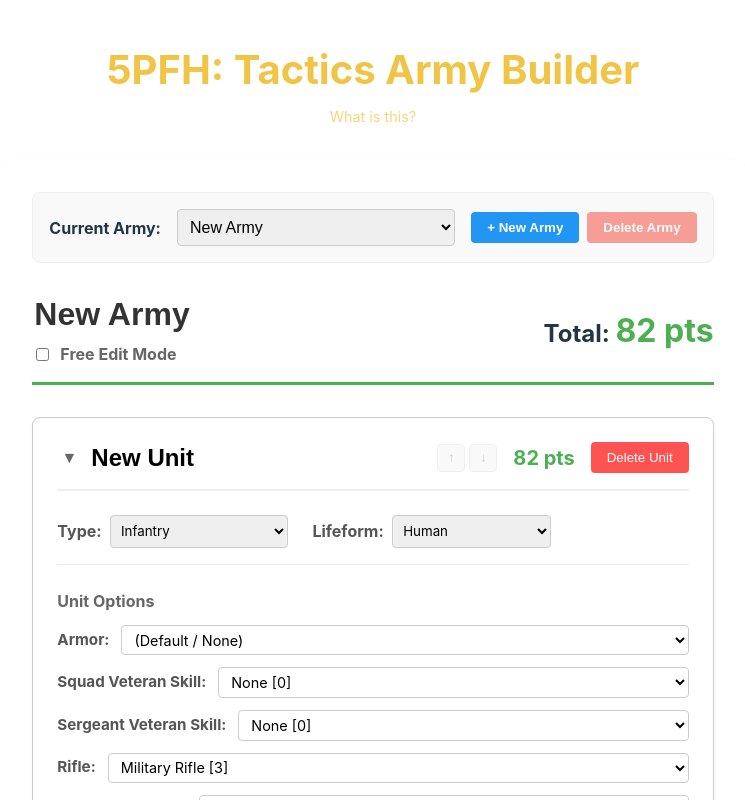
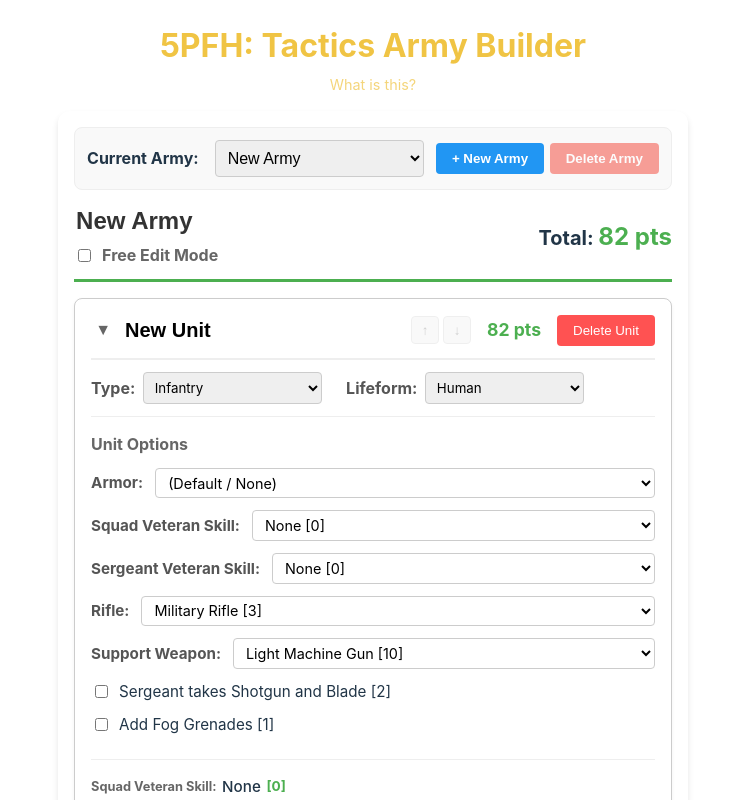
Before and after one commit to pomalley/tactics-builder, a Vue app: page / in a window 1280 px wide. Both pictures are taken after a click on the button "+ Add New Unit To Army". Shown: the top 800 px of the page, without its empty margins (267-1012 px from the left). Built offline with nearby package versions, Linux system fonts and the light colour scheme.

Commit message:
reduce spacing

```diff
--- a/src/App.vue
+++ b/src/App.vue
@@ -29,7 +29,7 @@ const message = ref("5PFH: Tactics Army Builder");
   width: 100%;
   max-width: 1200px;
   margin: 0 auto;
-  padding: 1rem;
+  padding: 0.75rem;
   font-family: "Inter", system-ui, Avenir, Helvetica, Arial, sans-serif;
   display: flex;
   flex-direction: column;
@@ -40,30 +40,30 @@ const message = ref("5PFH: Tactics Army Builder");
 
 @media (min-width: 768px) {
   .app-container {
-    padding: 2rem;
+    padding: 1rem;
   }
 }
 
 .header {
   text-align: center;
-  margin-bottom: 1.5rem;
+  margin-bottom: 1rem;
 }
 
 @media (min-width: 768px) {
   .header {
-    margin-bottom: 2rem;
+    margin-bottom: 1rem;
   }
 }
 
 h1 {
   color: #f0c444;
-  font-size: 1.75rem;
+  font-size: 1.5rem;
   margin: 0.5rem 0 0.25rem 0;
 }
 
 @media (min-width: 768px) {
   h1 {
-    font-size: 2.5rem;
+    font-size: 2rem;
   }
 }
 
--- a/src/components/EquipmentManager.vue
+++ b/src/components/EquipmentManager.vue
@@ -69,7 +69,7 @@ const addManualSlot = () => {
 .equipment-item {
   display: flex;
   align-items: center;
-  gap: 0.5rem;
+  gap: 0.35rem;
   font-size: 0.95rem;
   margin-bottom: 0.25rem;
 }
@@ -133,7 +133,7 @@ const addManualSlot = () => {
 .manual-add-controls {
   margin-top: 0.5rem;
   display: flex;
-  gap: 0.5rem;
+  gap: 0.35rem;
 }
 
 .add-manual-btn {
--- a/src/components/ModelItem.vue
+++ b/src/components/ModelItem.vue
@@ -86,8 +86,8 @@ const handleRemove = () => {
 .model-item {
   border: 1px solid #ddd;
   border-radius: 6px;
-  padding: 1rem;
-  margin-bottom: 1rem;
+  padding: 0.75rem;
+  margin-bottom: 0.5rem;
   background-color: #fafafa;
 }
 
@@ -102,7 +102,7 @@ const handleRemove = () => {
   display: flex;
   justify-content: space-between;
   align-items: center;
-  margin-bottom: 0.5rem;
+  margin-bottom: 0.25rem;
 }
 
 .model-name-input {
@@ -121,13 +121,13 @@ const handleRemove = () => {
   display: grid;
   grid-template-columns: 1fr;
   gap: 0.5rem;
-  margin-bottom: 0.5rem;
+  margin-bottom: 0.25rem;
 }
 
 @media (min-width: 600px) {
   .model-details {
     grid-template-columns: 1fr 1fr 100px;
-    gap: 1rem;
+    gap: 0.75rem;
   }
 }
 
--- a/src/components/UnitItem.vue
+++ b/src/components/UnitItem.vue
@@ -203,16 +203,16 @@ const onLifeformChange = (event: Event) => {
 .unit-item {
   border: 1px solid #ccc;
   border-radius: 8px;
-  padding: 1rem;
-  margin-bottom: 1.5rem;
+  padding: 0.75rem;
+  margin-bottom: 1rem;
   background-color: white;
   box-shadow: 0 2px 4px rgba(0, 0, 0, 0.05);
 }
 
 @media (min-width: 768px) {
   .unit-item {
-    padding: 1.5rem;
-    margin-bottom: 2rem;
+    padding: 1rem;
+    margin-bottom: 1rem;
   }
 }
 
@@ -227,8 +227,8 @@ const onLifeformChange = (event: Event) => {
   display: flex;
   flex-direction: column;
   gap: 1rem;
-  margin-bottom: 1rem;
-  padding-bottom: 1rem;
+  margin-bottom: 0.75rem;
+  padding-bottom: 0.75rem;
   border-bottom: 2px solid #eee;
 }
 
@@ -237,7 +237,7 @@ const onLifeformChange = (event: Event) => {
     flex-direction: row;
     justify-content: space-between;
     align-items: center;
-    margin-bottom: 1.5rem;
+    margin-bottom: 0.75rem;
   }
 }
 
@@ -282,15 +282,15 @@ const onLifeformChange = (event: Event) => {
   display: flex;
   flex-wrap: wrap;
   gap: 1rem;
-  margin-bottom: 1rem;
-  padding-bottom: 1rem;
+  margin-bottom: 0.75rem;
+  padding-bottom: 0.75rem;
   border-bottom: 1px solid #eee;
 }
 
 @media (min-width: 600px) {
   .unit-settings {
     gap: 1.5rem;
-    margin-bottom: 1.5rem;
+    margin-bottom: 1rem;
   }
 }
 
@@ -333,7 +333,7 @@ const onLifeformChange = (event: Event) => {
 }
 
 .unit-name-input {
-  font-size: 1.25rem;
+  font-size: 1.1rem;
   font-weight: 700;
   border: none;
   background: transparent;
@@ -342,7 +342,7 @@ const onLifeformChange = (event: Event) => {
 
 @media (min-width: 768px) {
   .unit-name-input {
-    font-size: 1.5rem;
+    font-size: 1.25rem;
   }
 }
 
@@ -396,7 +396,7 @@ const onLifeformChange = (event: Event) => {
 }
 
 .unit-points {
-  font-size: 1.25rem;
+  font-size: 1.1rem;
   font-weight: bold;
   color: #4caf50;
 }
@@ -454,8 +454,8 @@ const onLifeformChange = (event: Event) => {
 }
 
 .unit-options {
-  margin-bottom: 1.5rem;
-  padding-bottom: 1rem;
+  margin-bottom: 1rem;
+  padding-bottom: 0.75rem;
   border-bottom: 1px solid #eee;
 }
 
@@ -477,8 +477,8 @@ const onLifeformChange = (event: Event) => {
 }
 
 .unit-equipment {
-  margin-bottom: 1.5rem;
-  padding-bottom: 1rem;
+  margin-bottom: 1rem;
+  padding-bottom: 0.75rem;
   border-bottom: 1px solid #eee;
 }
 
--- a/src/components/UnitList.vue
+++ b/src/components/UnitList.vue
@@ -80,7 +80,7 @@ const onRemoveArmy = () => {
 .army-builder {
   background: white;
   border-radius: 12px;
-  padding: 1rem;
+  padding: 0.75rem;
   box-shadow: 0 4px 6px rgba(0,0,0,0.1);
   width: 100%;
   box-sizing: border-box;
@@ -88,7 +88,7 @@ const onRemoveArmy = () => {
 
 @media (min-width: 768px) {
   .army-builder {
-    padding: 2rem;
+    padding: 1rem;
   }
 }
 
@@ -102,9 +102,9 @@ const onRemoveArmy = () => {
 .army-management {
   display: flex;
   flex-direction: column;
-  gap: 1rem;
-  margin-bottom: 2rem;
-  padding: 1rem;
+  gap: 0.75rem;
+  margin-bottom: 1rem;
+  padding: 0.75rem;
   background: #f9f9f9;
   border-radius: 8px;
   border: 1px solid #eee;
@@ -156,7 +156,7 @@ const onRemoveArmy = () => {
 
 .management-actions {
   display: flex;
-  gap: 0.5rem;
+  gap: 0.35rem;
 }
 
 .mgmt-btn {
@@ -194,8 +194,8 @@ const onRemoveArmy = () => {
   display: flex;
   flex-direction: column;
   gap: 1rem;
-  margin-bottom: 1.5rem;
-  padding-bottom: 1rem;
+  margin-bottom: 1rem;
+  padding-bottom: 0.75rem;
   border-bottom: 3px solid #4CAF50;
 }
 
@@ -204,7 +204,7 @@ const onRemoveArmy = () => {
     flex-direction: row;
     justify-content: space-between;
     align-items: center;
-    margin-bottom: 2rem;
+    margin-bottom: 1rem;
   }
 }
 
@@ -242,7 +242,7 @@ const onRemoveArmy = () => {
 }
 
 .army-name-input {
-  font-size: 1.5rem;
+  font-size: 1.25rem;
   font-weight: 800;
   border: none;
   background: transparent;
@@ -252,7 +252,7 @@ const onRemoveArmy = () => {
 
 @media (min-width: 768px) {
   .army-name-input {
-    font-size: 2rem;
+    font-size: 1.5rem;
   }
 }
 
@@ -268,24 +268,24 @@ const onRemoveArmy = () => {
 }
 
 .army-total {
-  font-size: 1.25rem;
+  font-size: 1.1rem;
   font-weight: bold;
 }
 
 @media (min-width: 768px) {
   .army-total {
-    font-size: 1.5rem;
+    font-size: 1.25rem;
   }
 }
 
 .total-points {
   color: #4CAF50;
-  font-size: 1.5rem;
+  font-size: 1.25rem;
 }
 
 @media (min-width: 768px) {
   .total-points {
-    font-size: 2rem;
+    font-size: 1.5rem;
   }
 }
 
@@ -298,8 +298,8 @@ const onRemoveArmy = () => {
 .add-unit-btn {
   margin-top: 2rem;
   width: 100%;
-  padding: 1rem;
-  font-size: 1.25rem;
+  padding: 0.75rem;
+  font-size: 1.1rem;
   font-weight: bold;
   background-color: #4CAF50;
   color: white;
--- a/src/style.css
+++ b/src/style.css
@@ -1,6 +1,6 @@
 :root {
   font-family: Inter, system-ui, Avenir, Helvetica, Arial, sans-serif;
-  line-height: 1.5;
+  line-height: 1.4;
   font-weight: 400;
 
   color-scheme: light dark;
```
